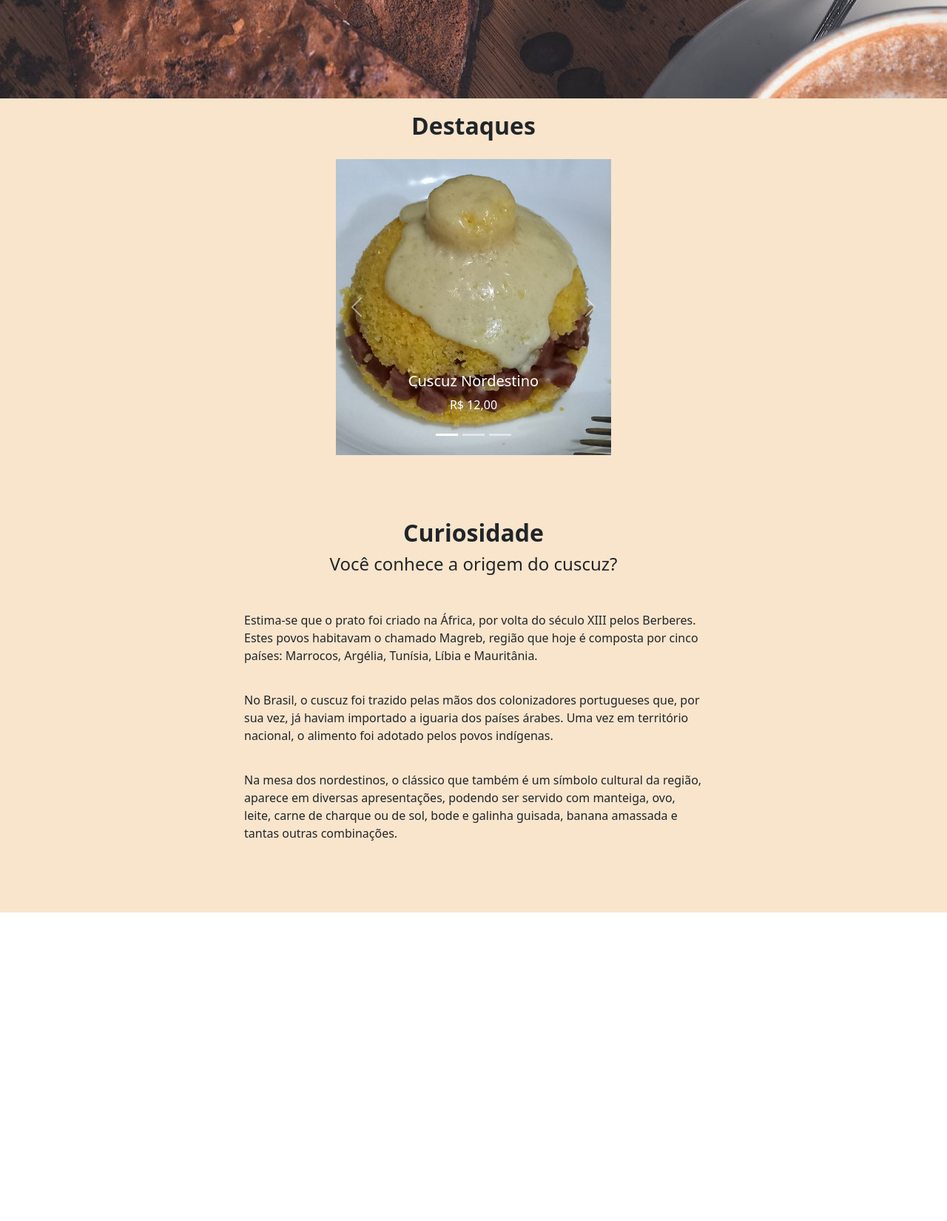
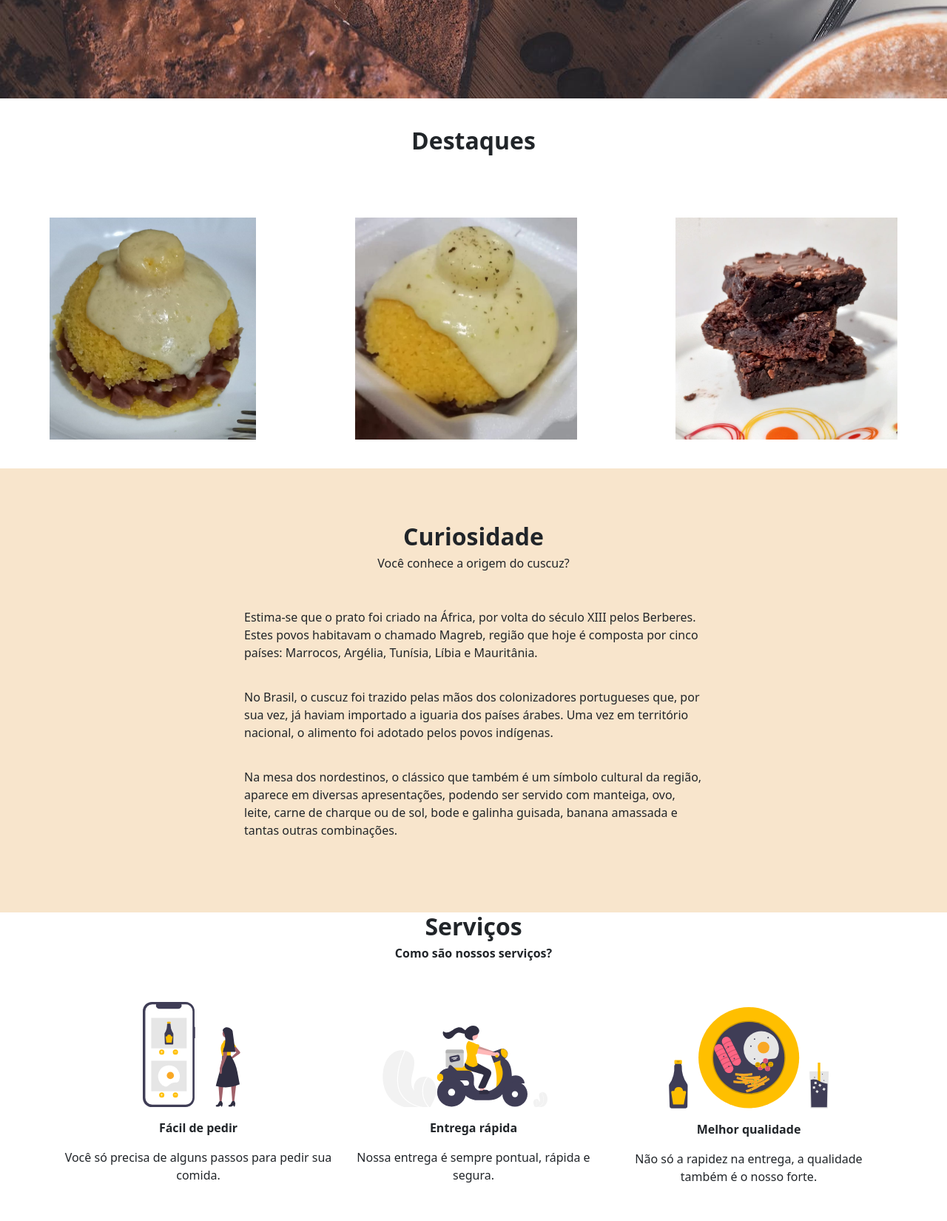
Before and after one commit to mateus-virgilio22/sophie_lanches, a plain HTML site: page index.html in a window 1280 px wide. Shown: the part 640-2290 px from the top of the page at 74% size. Before the commit the page ends 1873 px from the top, so only its background shows below. Drawn offline with nearby package versions, Linux system fonts and the light colour scheme.

Commit message:
Adicionando seção de serviços

```diff
--- a/css/style.css
+++ b/css/style.css
@@ -6,6 +6,15 @@
 
 body {
     font-family: 'Sora', sans-serif;
+}
+
+h2 {
+    font-size: 2rem!important;
+    font-weight: bolder!important;
+}
+
+h4 {
+    font-size: 1rem!important;
 }
 
 header {
@@ -173,13 +182,38 @@ header {
   }
 
 /* DESTAQUES*/
+.destaques_desktop {
+    height: 500px;
+    display: flex;
+    align-items: center;
+}
+
+.container_destaques {
+    width: 100%;
+    height: 100%;
+    display: flex;
+    flex-direction: column;
+    align-items: center;
+    justify-content: space-around;
+}
+
+.destaques_desktop_content{
+    width: 100%;
+    display: flex;
+    justify-content: space-around;
+}
+
+.destaques_desktop_content_item > img {
+    height: 300px;
+}
+
 .destaques {
-    background-color: var(--secundaria);
     height: 500px;
     display: flex;
     flex-direction: column;
     justify-content: center;
 }
+
 .content_destaques {
     height: 100%;
     display: flex;
@@ -193,11 +227,6 @@ header {
     align-items: center;
 }
 
-.title_destaques > h2 {
-    font-size: 2rem;
-    font-weight: bolder;
-}
-
 .carousel-item > img {
     height: 280px!important;
 }
@@ -205,6 +234,16 @@ header {
 @media (min-width: 769px) {
     .carousel-item > img {
         height: 400px!important;
+    }
+
+    .destaques {
+        display: none;
+    }
+}
+
+@media (max-width: 768px) {
+    .destaques_desktop {
+        display: none;
     }
 }
 
@@ -222,11 +261,6 @@ header {
     align-items: center;
 }
 
-.title_curiosidade > h2 {
-    font-size: 2rem;
-    font-weight: bolder;
-}
-
 .container_text_curiosidades {
     margin-top: 2rem;
     display: flex;
@@ -237,7 +271,7 @@ header {
     width: 100%;
 }
 
-.text_curiosidades > p {
+.text_curiosidades > p{
     padding: 10px;
 }
 
@@ -253,4 +287,18 @@ header {
     .text_curiosidades {
         width: 50%;
     }
+
+    .content_servicos {
+        display: flex;
+        width: 100%!important;
+        justify-content: space-evenly!important;
+    }
+
+    .meio {
+        margin-top: 2rem;
+    }
+
+    .fim {
+        margin-top: 7px;
+    }
 }
--- a/index.html
+++ b/index.html
@@ -36,7 +36,7 @@
             </nav>
 
             <main class="hero container">
-                <h1>Faça-nos uma visita e dê mais sabor ao seu dia!</h1>
+                <h1>Faça o seu pedido e traga mais sabor ao seu dia!</h1>
             </main>
         </header>
     </div>
@@ -116,6 +116,27 @@
 
     </section>
 
+    <section class="destaques_desktop">
+
+        <div class="container_destaques">
+            <div class="title_destaques">
+                <h2>Destaques</h2>
+            </div>
+            <div class="destaques_desktop_content">
+                <div class="destaques_desktop_content_item">
+                  <img src="./assets/comidas/cuscuz.jpg"  alt="...">
+                </div>
+                <div class="destaques_desktop_content_item">
+                  <img src="./assets/comidas/cuscuz_2.jpg"  alt="...">
+                </div>
+                <div class="destaques_desktop_content_item">
+                  <img src="./assets/comidas/brownie.jpg"  alt="...">
+                </div>
+              </div>
+        </div>
+
+    </section>
+
     <section class="curiosidade">
 
         <div class="content_curiosidade">
@@ -141,6 +162,60 @@
 
     </section>
 
+    <section class="servicos" id="servicos">
+
+        <div class="background-servicos"></div>
+
+        <div class="container">
+            <div class="row">
+
+                <div class="col-12 col-one text-center mb-5">
+                    <h2>Serviços</h2>
+                    <h4>
+                        <b>Como são nossos serviços?</b>
+                    </h4>
+                </div>
+
+                <div class="content_servicos">
+                    <div class="col-12 col-lg-4 col-md-4 col-sm-12 col-one mb-5">
+                        <div class="card-icon text-center">
+                            <img src="./assets/icone-pedido.svg" alt="" width="150">
+                        </div>
+                        <div class="card-text text-center mt-3">
+                            <p><b>Fácil de pedir</b></p>
+                            <span>
+                                Você só precisa de alguns passos para pedir sua comida.
+                            </span>
+                        </div>
+                    </div>
+                    <div class="col-12 col-lg-4 col-md-4 col-sm-12 col-one mb-5 meio">
+                        <div class="card-icon text-center">
+                            <img src="./assets/icone-delivery.svg" alt="" width="250">
+                        </div>
+                        <div class="card-text text-center mt-3">
+                            <p><b>Entrega rápida</b></p>
+                            <span>
+                                Nossa entrega é sempre pontual, rápida e segura.
+                            </span>
+                        </div>
+                    </div>
+                    <div class="col-12 col-lg-4 col-md-4 col-sm-12 col-one mb-5 fim">
+                        <div class="card-icon text-center">
+                            <img src="./assets/icone-qualidade.svg" alt="" width="250">
+                        </div>
+                        <div class="card-text text-center mt-3">
+                            <p><b>Melhor qualidade</b></p>
+                            <span>
+                                Não só a rapidez na entrega, a qualidade também é o nosso forte.
+                            </span>
+                        </div>
+                    </div>
+                </div>
+
+            </div>
+        </div>
+    </section>
+
     <script src="./js/script.js"></script>
     <script src='https://unpkg.com/imagesloaded@4/imagesloaded.pkgd.min.js'></script>
     <script src='https://cdnjs.cloudflare.com/ajax/libs/gsap/3.3.3/gsap.min.js'></script>
```
Also changed, not shown: assets/icone-delivery.svg (added), assets/icone-pedido.svg (added), assets/icone-qualidade.svg (added).
